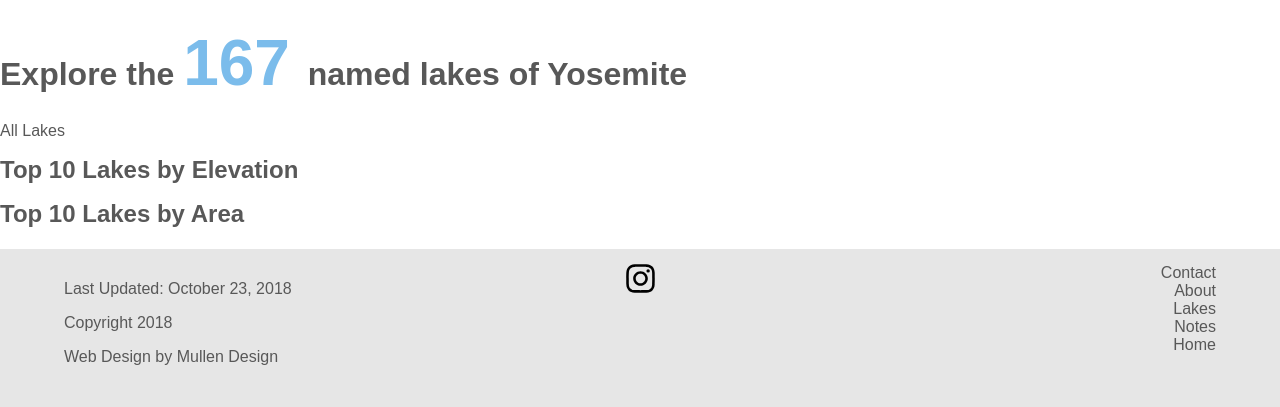
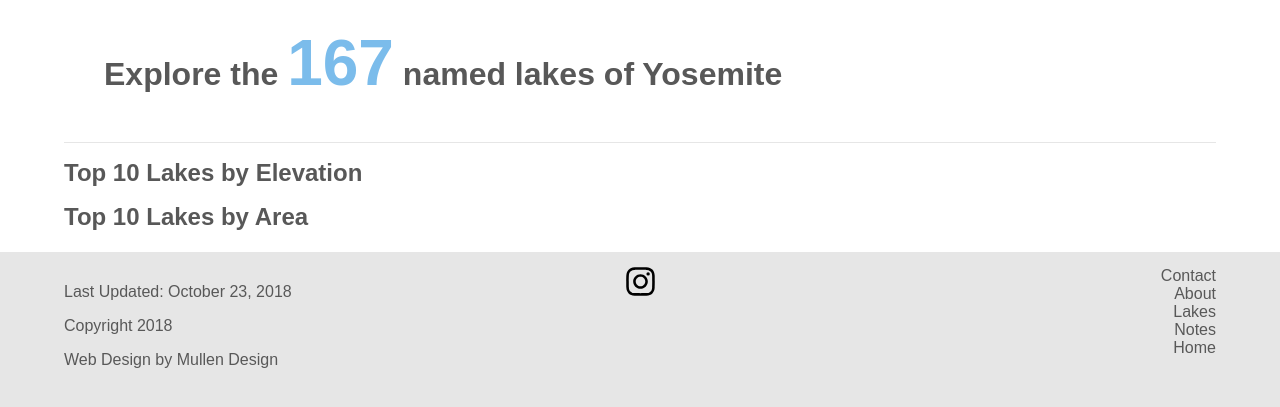
Before and after one commit to mikemullen/lakesofyosemite, a Django app: page /lakes_lists/ in a window 1280 px wide. Shown: the part 48-455 px from the top of the page. Run offline with Django 3.2, Linux system fonts and the light colour scheme; data that the repository does not hold is empty; some web fonts are replaced.

Commit message:
refine list page

```diff
--- a/lakes/templates/lakes_lists.html
+++ b/lakes/templates/lakes_lists.html
@@ -1,18 +1,18 @@
 {% extends "base.html" %}
 {% load static %}
 {% block content %}
-<h1>Explore the <span class="bigblue"> 167 </span> named lakes of Yosemite</h1>
-<div class="">
-All Lakes
-<ul>
+<div class="listdisplay">
+	<h1>Explore the <span class="bigblue">167</span> named lakes of Yosemite</h1>
+	<div>
+		<ul class="fulllist">
 			{% for lake in lakes %}
-		<a href="{% url 'lake_detail' lake.slug %}">
-			<li>{{ lake.name|capfirst }} - {{ lake.elevation }}'</li>
-		</a>
+				<li>
+					<a href="{% url 'lake_detail' lake.slug %}">{{ lake.name }}</a>
+				</li>
 			{% endfor %}
-
 		</ul>
 	</div>
+
 		<div class="">
 			<h2>Top 10 Lakes by Elevation</h2>
 			<ul>
@@ -34,4 +34,5 @@ All Lakes
 			</ul>
 		</div>
 
+</div>
 {% endblock %}
--- a/static/style.css
+++ b/static/style.css
@@ -18,6 +18,8 @@ h2 {
 	color: red;
 	border: 1px solid red;
 }
+
+/** **/
 
 .topbar {
 	width: 100%;
@@ -133,21 +135,6 @@ a:hover {
 }
 
 /** Lakecard grid and display styles **/
-
-.lakecarddup {
-	font-size: large;
-	font-weight: 100;
-	text-align: center;
-
-	width: 88%;
-	max-width: 1800px;
-
-	margin: auto;
-	background-color: white;
-	border: 1px solid #e6e6e6;
-	display: grid;
-	grid-template-columns: 1fr 1fr 1fr 1fr;
-}
 
 .lakecard {
 	font-size: large;
@@ -302,7 +289,36 @@ a:hover {
 
 /** Lakes Lists Styles **/
 
+.listdisplay {
+	width: 90%;
+	margin: auto;
+}
 
+.listdisplay h1 {
+	padding-left: 1.25em;
+}
+
+.fulllist {
+	list-style: none;
+	column-count: 3;
+	-webkit-column-width: 100px; /* Chrome, Safari, Opera */
+    -moz-column-width: 100px; /* Firefox */
+    column-width: 100px;
+	-moz-column-fill: balance; /* Firefox */
+    column-fill: balance;
+    text-align: left;
+    -webkit-column-rule: 1px solid #e6e6e6; /* Chrome, Safari, Opera */
+    -moz-column-rule: 1px solid #e6e6e6; /* Firefox */
+    column-rule: 1px solid #e6e6e6;
+    column-gap: 3em;
+    padding-bottom: 1.25em;
+    border-bottom: 1px solid #e6e6e6;
+}
+
+.listdisplay a {
+	text-transform: none;
+
+}
 
 /** Footer Styles **/
 
```
Lines whose indentation alone changed are shown as unchanged.
